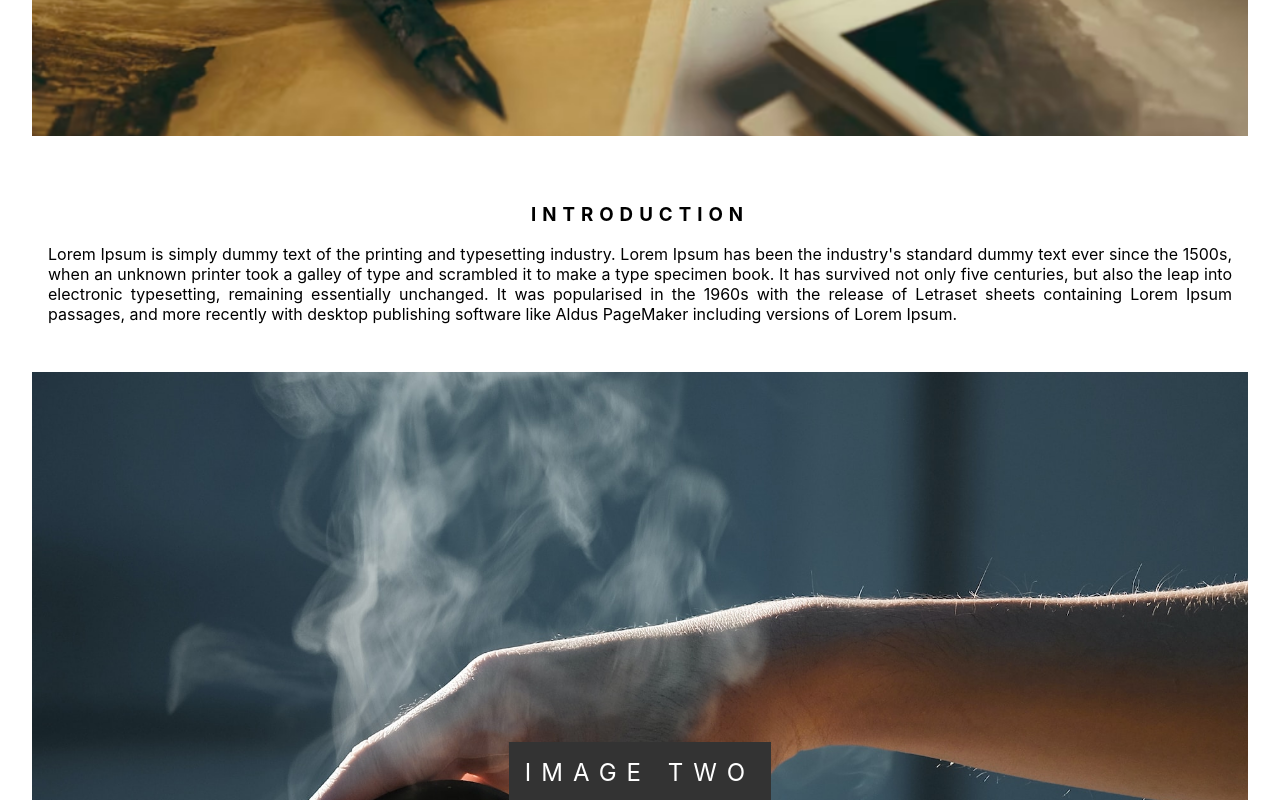
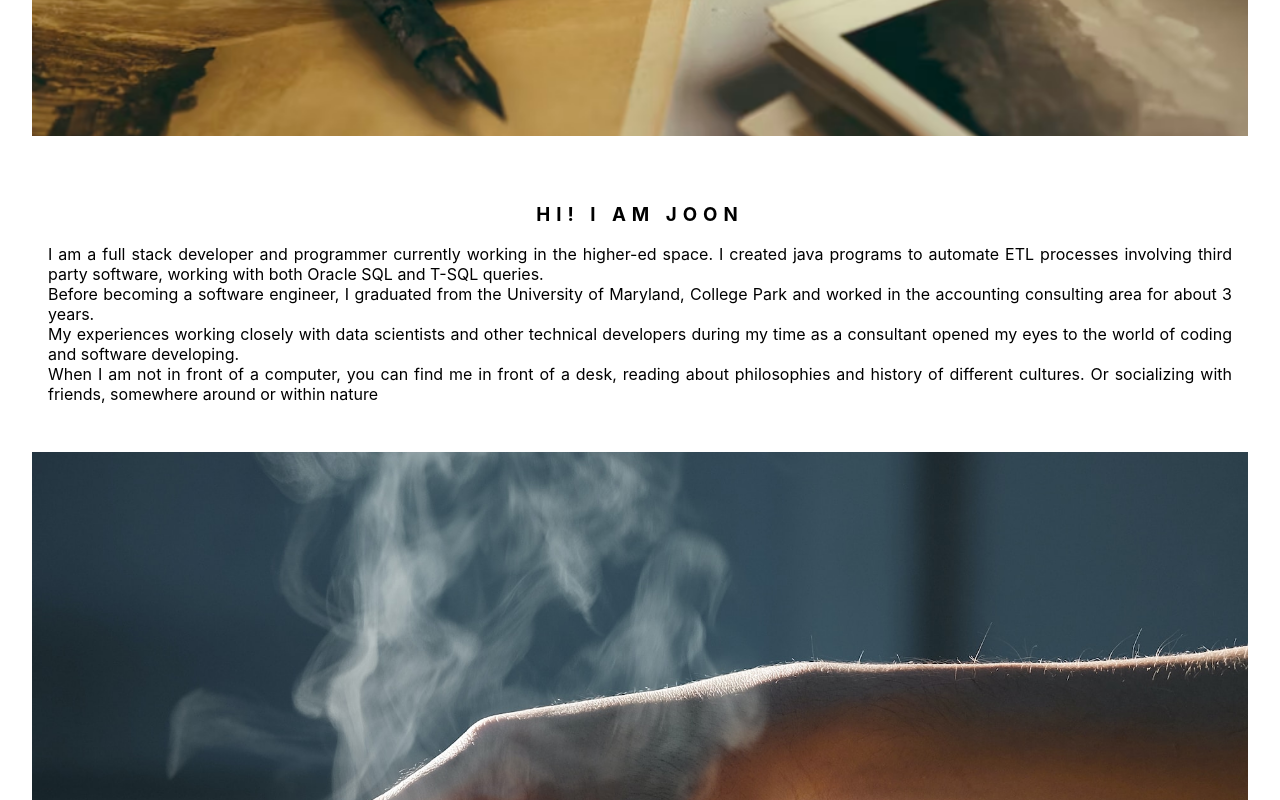
Before and after one commit to hwangjoons/joonwebsite, a React (Vite) app in the folder cool-app/: page / in a window 1280 px wide. Shown: the part 760-1560 px from the top of the page. Built offline with nearby package versions, Linux system fonts and the light colour scheme.

Commit message:
create styles folder, move css from navbar to styles/AppBarStyles.ts

```diff
--- a/cool-app/src/App.tsx
+++ b/cool-app/src/App.tsx
@@ -29,7 +29,9 @@ const App: React.FC = () => {
       <NavBar onContactClick={scrollToContactBox} />
       <div>
         <ImageOne />
-        <TextBox />
+        <Element name="personal_statement">
+          <TextBox />
+        </Element>
         <ImageTwo />
         <ParagraphBox />
         <div>
--- a/cool-app/src/components/NavBar.tsx
+++ b/cool-app/src/components/NavBar.tsx
@@ -5,6 +5,8 @@ import Typography from '@mui/material/Typography';
 import Button from '@mui/material/Button';
 import { styled } from '@mui/system';
 import { Link } from 'react-scroll';
+
+import { StyledAppBar, CenteredToolbar, StyledButton } from '../styles';
 
 interface NavBarProps {
     onContactClick: () => void;
@@ -15,41 +17,27 @@ const StyledTypography = styled(Typography)({
     color: 'black',
 });
 
-const StyledButton = styled(Button)({
-    color: 'black',
-    margin: '0 8 px',
-});
-
-const TransparentAppBar = styled(AppBar)({
-    backdropFilter: 'blur(10px)',
-    backgroundColor: 'rgba(255, 255, 255, 0.2)',
-    boxShadow: 'none',
-    display: 'flex',
-    justifyContent: 'center',
-});
-
-const CenteredToolbar = styled(Toolbar)({
-    width: '100%',
-    display: 'flex',
-    justifyContent: 'center',
-    gap: '50px',
-
-});
 
 const NavBar: React.FC = ({ onContactClick }) => {
     return (
         <div>
-            <TransparentAppBar position="static">
+            <StyledAppBar position="static">
                 <CenteredToolbar>
-                    <StyledButton color="inherit">About</StyledButton>
-                    <StyledButton color="inherit">Portfolio</StyledButton>
                     <StyledButton color="inherit">
-                        <Link to="contact" smooth={true} duration={500}>
+                        <Link to="personal_statement" smooth={false}>
+                            About
+                        </Link>
+                    </StyledButton>
+                    <StyledButton color="inherit">
+                        Portfolio
+                    </StyledButton>
+                    <StyledButton color="inherit">
+                        <Link to="contact" smooth={false}>
                             Contact
                         </Link>
                     </StyledButton>
                 </CenteredToolbar>
-            </TransparentAppBar>
+            </StyledAppBar>
         </div>
     );
 };
--- a/cool-app/src/components/TextBox.tsx
+++ b/cool-app/src/components/TextBox.tsx
@@ -3,16 +3,14 @@ import React from 'react'
 const TextBox = () => {
     return (
         <div className='text-box'>
-            <h3>Introduction</h3>
-            <div>Lorem Ipsum is simply dummy text of the printing and typesetting industry.
-                Lorem Ipsum has been the industry's standard dummy text ever since the 1500s,
-                when an unknown printer took a galley of type and scrambled it to make a type specimen book.
-                It has survived not only five centuries, but also the leap into electronic typesetting,
-                remaining essentially unchanged. It was popularised in the 1960s with the release of Letraset
-                sheets containing Lorem Ipsum passages, and more recently with desktop publishing software
-                like Aldus PageMaker including versions of Lorem Ipsum.</div>
+            <h3>Hi! I am Joon</h3>
+            <div>I am a full stack developer and programmer currently working in the higher-ed space. I created java programs to automate ETL processes involving third party software, working with both Oracle SQL and T-SQL queries.</div>
+            <div>Before becoming a software engineer, I graduated from the University of Maryland, College Park and worked in the accounting consulting area for about 3 years. </div>
+            <div>My experiences working closely with data scientists and other technical developers during my time as a consultant opened my eyes to the world of coding and software developing. </div>
+            <div>When I am not in front of a computer, you can find me in front of a desk, reading about philosophies and history of different cultures. Or socializing with friends, somewhere around or within nature </div>
+
         </div>
     )
 }
 
-export default TextBox
+export default TextBox;
--- /dev/null
+++ b/cool-app/src/styles/AppBarStyles.ts
@@ -0,0 +1,27 @@
+// AppBarStyles.ts
+
+import { styled } from '@mui/system';
+import AppBar from '@mui/material/AppBar';
+import Toolbar from '@mui/material/Toolbar';
+import Button from '@mui/material/Button';
+
+export const StyledAppBar = styled(AppBar)({
+    backdropFilter: 'blur(10px)',
+    backgroundColor: 'rgba(255, 255, 255, 0.2)',
+    boxShadow: 'none',
+    display: 'flex',
+    justifyContent: 'center',
+});
+
+export const CenteredToolbar = styled(Toolbar)({
+    width: '100%',
+    display: 'flex',
+    justifyContent: 'center',
+    gap: '50px',
+
+});
+
+export const StyledButton = styled(Button)({
+    color: 'black',
+    margin: '0 8 px',
+});
--- /dev/null
+++ b/cool-app/src/styles/index.ts
@@ -0,0 +1,5 @@
+// index.ts
+
+export * from './AppBarStyles';
+// export * from './ButtonStyles';
+// Export other styles as needed
```
